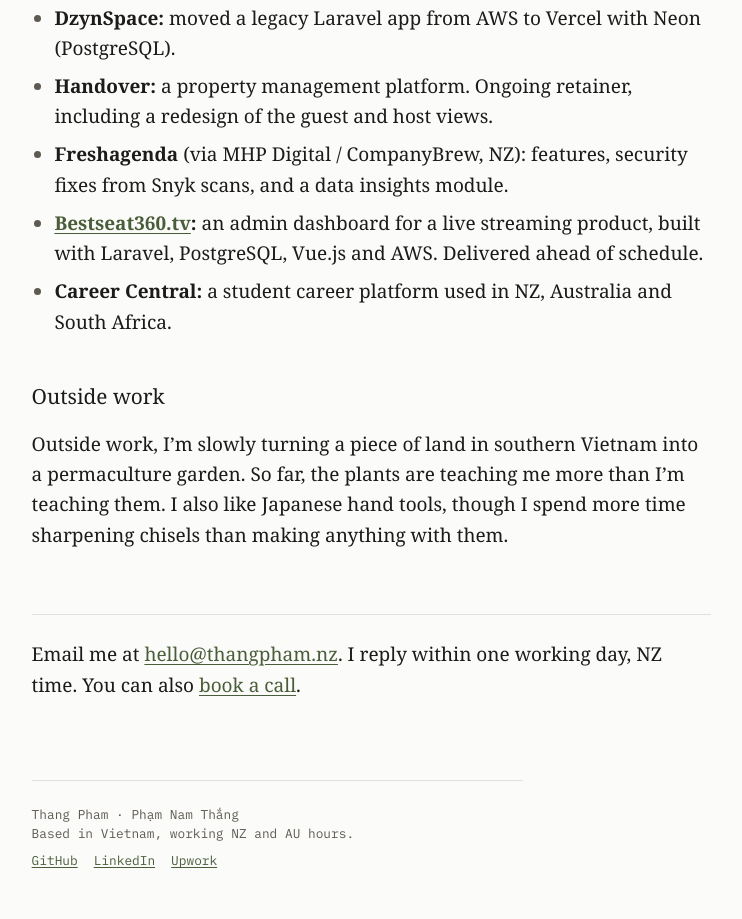
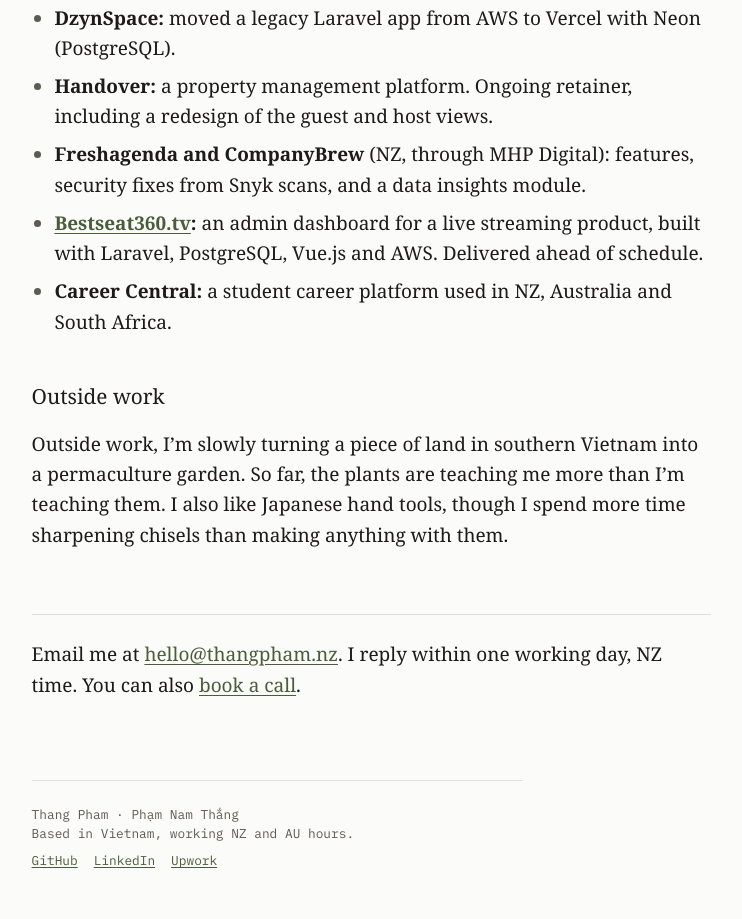
Before and after one commit to mrnamthang/thangpham.nz, an Astro site: page /about in a window 1280 px wide. Shown: the part 1884-2803 px from the top of the page, without its empty margins (122-864 px from the left). Built offline with nearby package versions, Linux system fonts and the light colour scheme; Astro itself is replaced by a stand-in of ours.

Commit message:
About: list Freshagenda and CompanyBrew as MHP Digital clients
Co-Authored-By: Claude Opus 5.5 <noreply@anthropic.com>
Claude-Session: https://claude.ai/code/session_014EJCcHFso3w8UTuuYLUD6s

```diff
--- a/src/content/pages/about.md
+++ b/src/content/pages/about.md
@@ -33,7 +33,7 @@ I use AI coding tools every day. They help me read large codebases and work fast
 
 - **DzynSpace:** moved a legacy Laravel app from AWS to Vercel with Neon (PostgreSQL).
 - **Handover:** a property management platform. Ongoing retainer, including a redesign of the guest and host views.
-- **Freshagenda** (via MHP Digital / CompanyBrew, NZ): features, security fixes from Snyk scans, and a data insights module.
+- **Freshagenda and CompanyBrew** (NZ, through MHP Digital): features, security fixes from Snyk scans, and a data insights module.
 - **Bestseat360.tv:** an admin dashboard for a live streaming product, built with Laravel, PostgreSQL, Vue.js and AWS. Delivered ahead of schedule.
 - **Career Central:** a student career platform used in NZ, Australia and South Africa.
 
```
